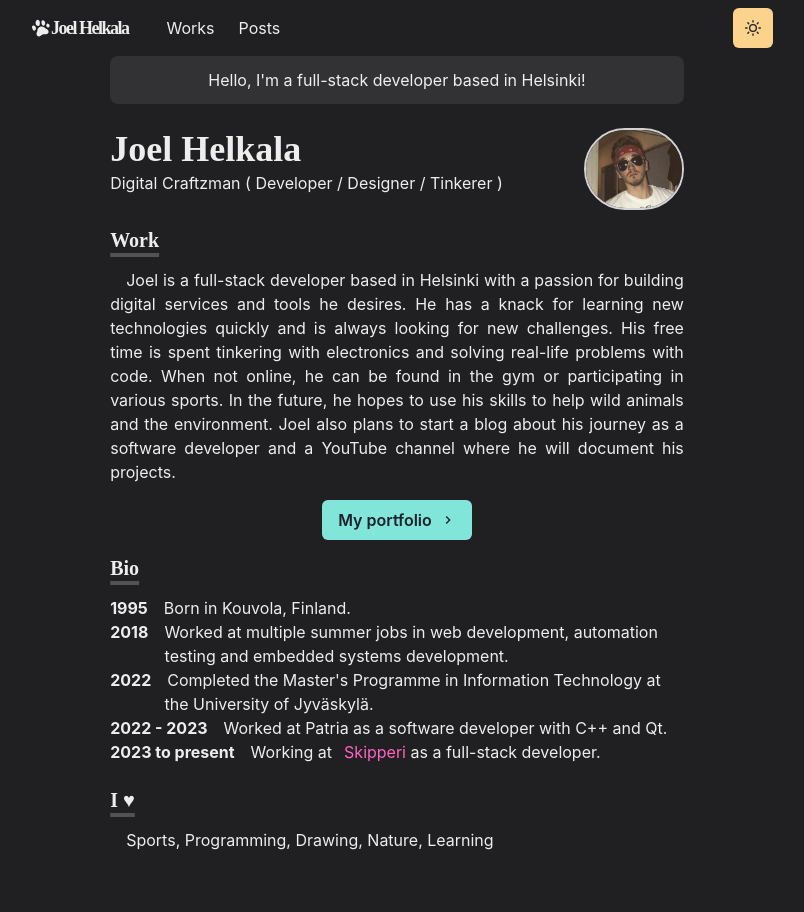
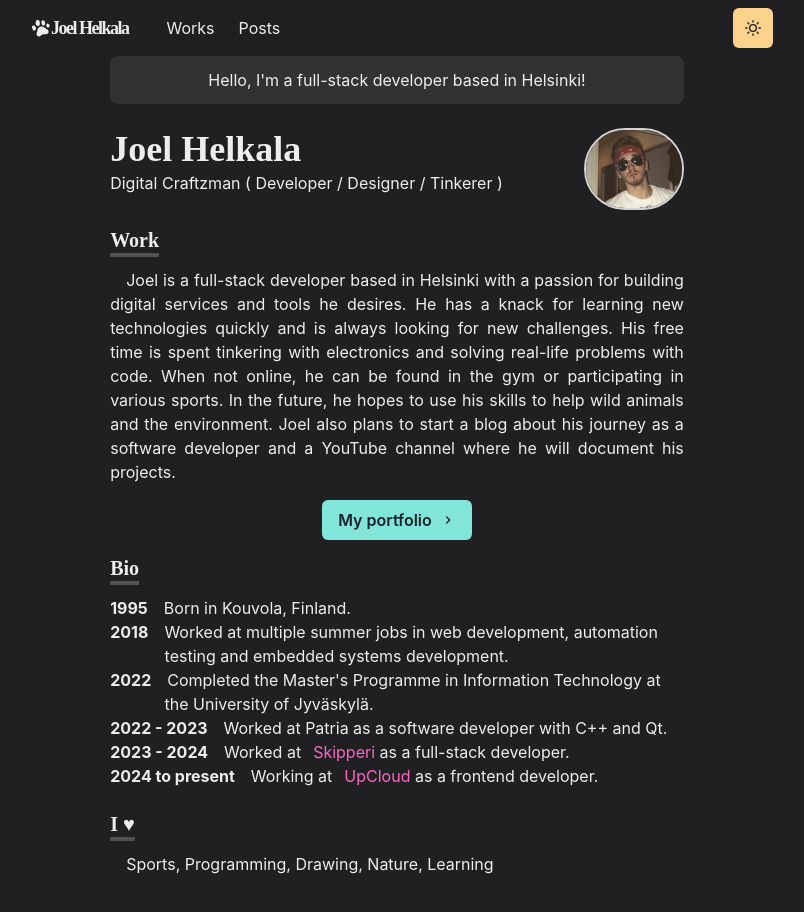
Before and after one commit to kiroyuu/website, a Next.js app: page / in a window 1280 px wide. Shown: the top 912 px of the page, without its empty margins (243-1047 px from the left). Built offline with nearby package versions, Linux system fonts and the light colour scheme.

Commit message:
feat: add new role upcloud

```diff
--- a/pages/index.js
+++ b/pages/index.js
@@ -59,7 +59,17 @@ const Page = () => {
           Work
         </Heading>
 
-        <Paragraph>Joel is a full-stack developer based in Helsinki with a passion for building digital services and tools he desires. He has a knack for learning new technologies quickly and is always looking for new challenges. His free time is spent tinkering with electronics and solving real-life problems with code. When not online, he can be found in the gym or participating in various sports. In the future, he hopes to use his skills to help wild animals and the environment. Joel also plans to start a blog about his journey as a software developer and a YouTube channel where he will document his projects.</Paragraph>
+        <Paragraph>
+          Joel is a full-stack developer based in Helsinki with a passion for
+          building digital services and tools he desires. He has a knack for
+          learning new technologies quickly and is always looking for new
+          challenges. His free time is spent tinkering with electronics and
+          solving real-life problems with code. When not online, he can be found
+          in the gym or participating in various sports. In the future, he hopes
+          to use his skills to help wild animals and the environment. Joel also
+          plans to start a blog about his journey as a software developer and a
+          YouTube channel where he will document his projects.
+        </Paragraph>
 
         <Box align="center" my={4}>
           <NextLink href="/works">
@@ -96,12 +106,21 @@ const Page = () => {
           </BioSection>
 
           <BioSection>
-            <BioYear>2023 to present</BioYear>
-            Working at
+            <BioYear>2023 - 2024</BioYear>
+            Worked at
             <Link href="https://skipperi.fi" isExternal marginLeft={3}>
               Skipperi
-            </Link>{" "}
-            as a full-stack developer.
+            </Link>
+            &nbsp;as a full-stack developer.
+          </BioSection>
+
+          <BioSection>
+            <BioYear>2024 to present</BioYear>
+            Working at
+            <Link href="https://upcloud.com" isExternal marginLeft={3}>
+              UpCloud
+            </Link>
+            &nbsp;as a frontend developer.
           </BioSection>
         </Section>
 
```
Also changed, not shown: 2 other files (tests, documents, lock files or other folders).
